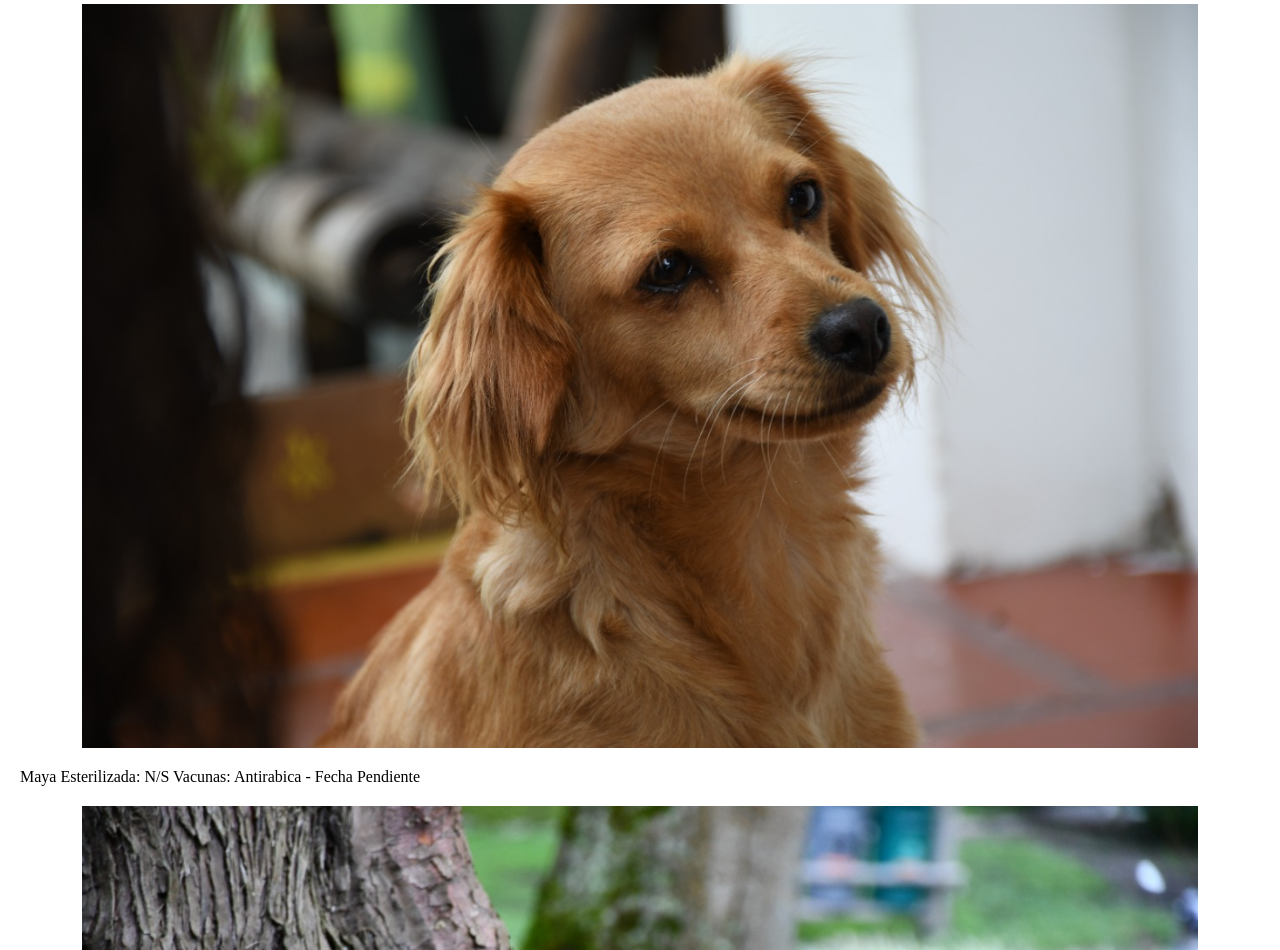
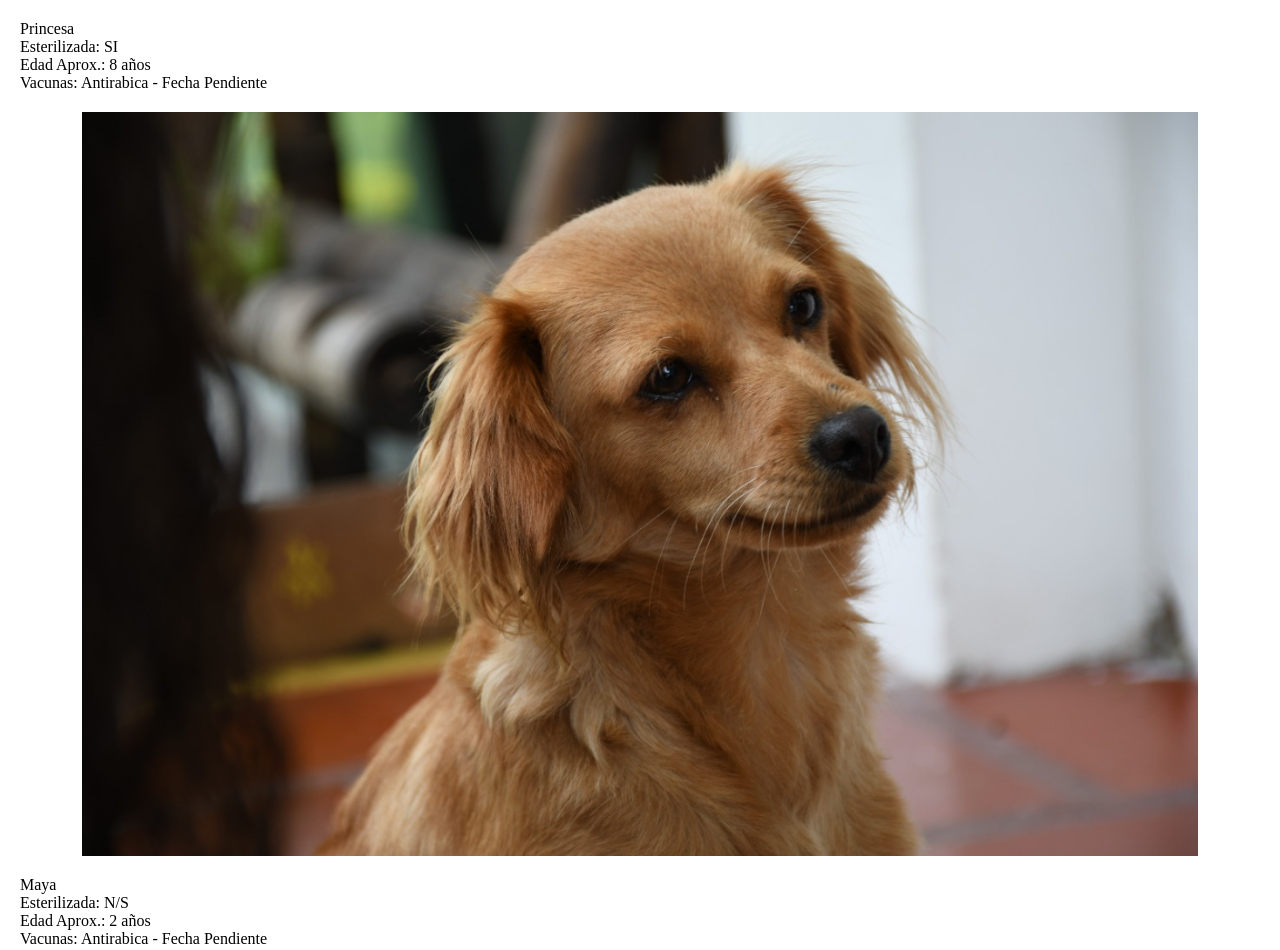
Before and after one commit to perritosyamboro/peludos, a plain HTML site: page index.html in a window 1280 px wide. Shown: the part 2876-3826 px from the top of the page. Drawn offline with Linux system fonts and the light colour scheme.

Commit message:
estilos etiquetas

```diff
--- a/index.html
+++ b/index.html
@@ -11,22 +11,25 @@
     <div class="content-main">
         <h1>Peludos Yamboró</h1>
         <img class="perro1" src="img/perro1.jpeg" alt="Perro 1">
-        <label>Latina</label>
-        <label>Esterilizada: SI</label>
-        <label>Edad Aprox.: 7 años</label>
-        <label>Vacunas: Antirabica - Fecha Pendiente</label>
+        <label>Latina</label><br>
+        <label>Esterilizada: SI</label><br>
+        <label>Edad Aprox.: 7 años</label><br>
+        <label>Vacunas: Antirabica - Fecha Pendiente</label><br>
         <img class="perro2" src="img/perro2.jpeg" alt="Perro 2">
-        <label>Princesa</label>
-        <label>Esterilizada: SI</label>
-        <label>Vacunas: Antirabica - Fecha Pendiente</label>
+        <label>Princesa</label><br>
+        <label>Esterilizada: SI</label><br>
+        <label>Edad Aprox.: 8 años</label><br>
+        <label>Vacunas: Antirabica - Fecha Pendiente</label><br>
         <img class="perro3" src="img/perro3.jpeg" alt="Perro 3">
-        <label>Maya</label>
-        <label>Esterilizada: N/S</label>
-        <label>Vacunas: Antirabica - Fecha Pendiente</label>
+        <label>Maya</label><br>
+        <label>Esterilizada: N/S</label><br>
+        <label>Edad Aprox.: 2 años</label><br>
+        <label>Vacunas: Antirabica - Fecha Pendiente</label><br>
         <img class="perro4" src="img/perro4.jpeg" alt="Perro 4">
-        <label>Roque</label>
-        <label>Esterilizado: NO</label>
-        <label>Vacunas: Antirabica - Fecha Pendiente</label>
+        <label>Roque</label><br>
+        <label>Esterilizado: NO</label><br>
+        <label>Vacunas: Antirabica - Fecha Pendiente</label><br>
+        <label>Edad Aprox.: 2 años</label><br>
     </div>
 </body>
 </html>
```
